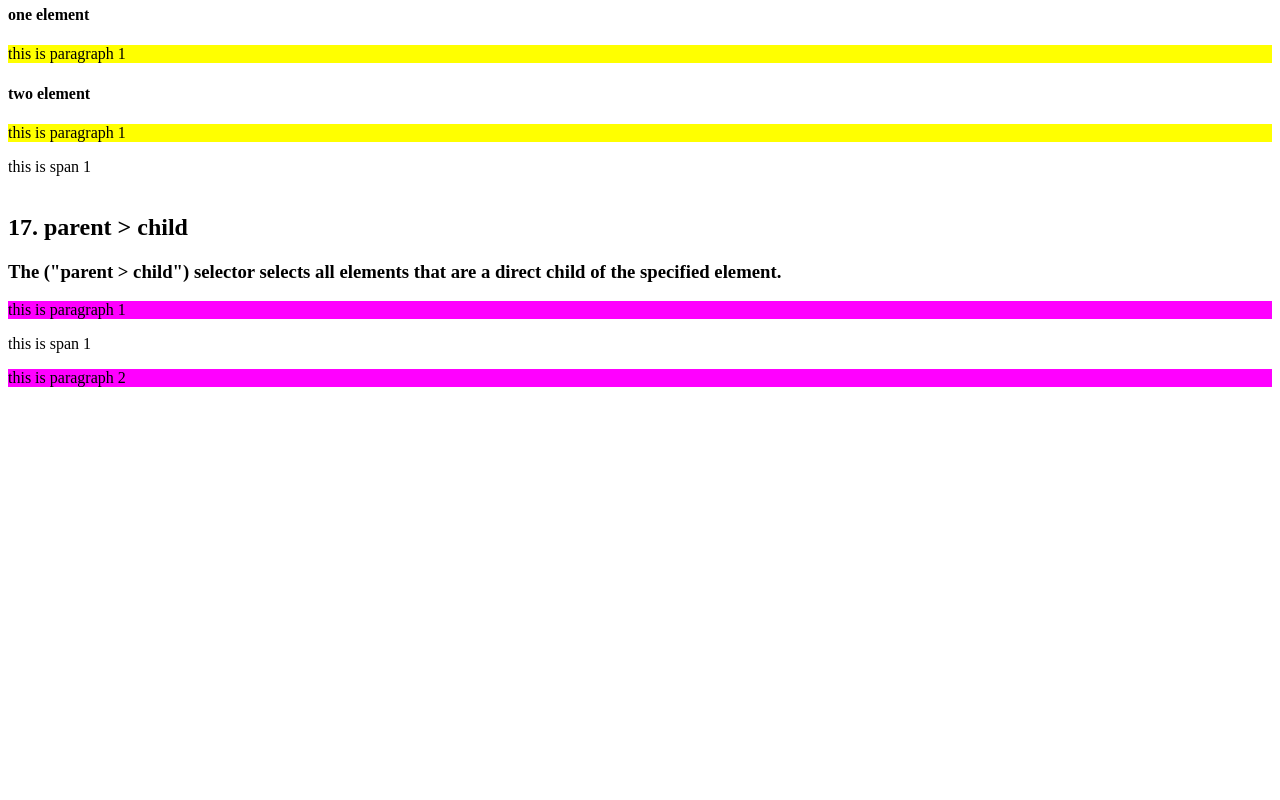
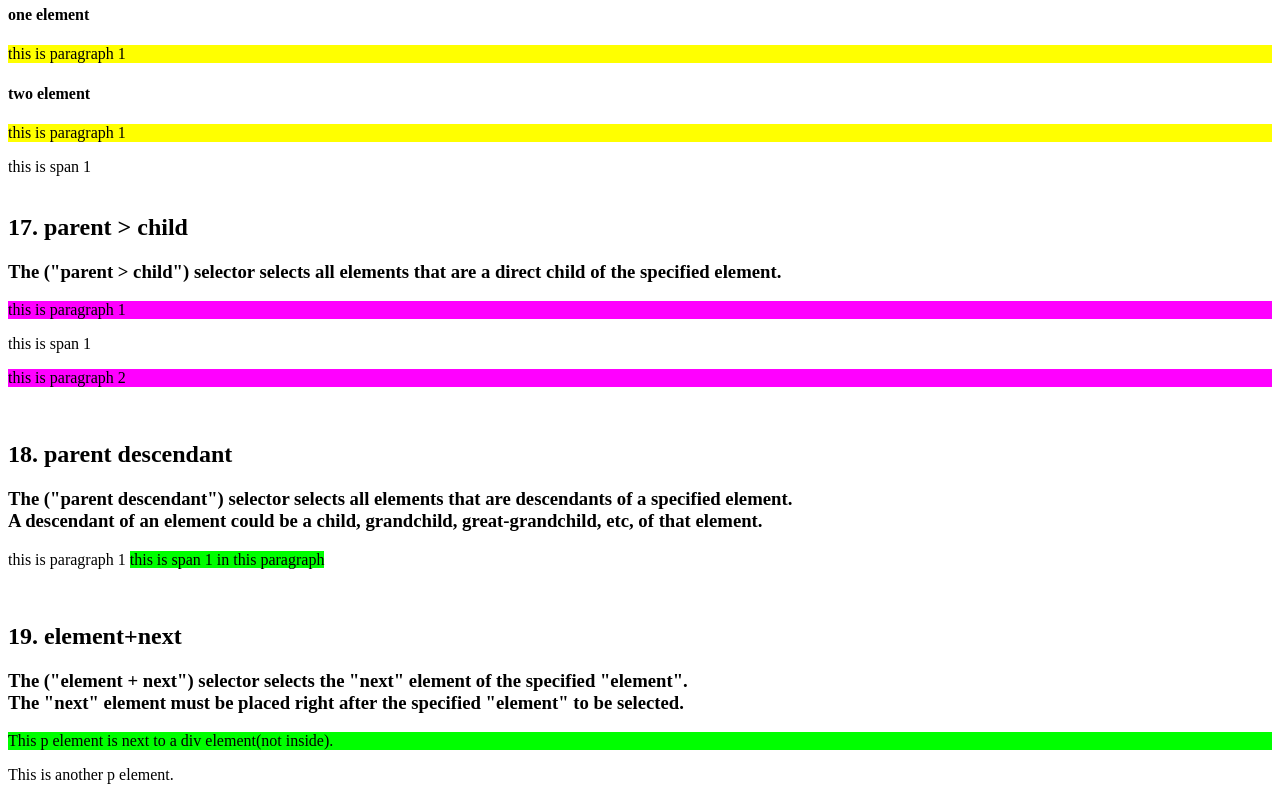
Before and after one commit to konregon/Jquery_ALL, a plain HTML site: page index.html in a window 1280 px wide. Shown: the part 4206-5006 px from the top of the page. Before the commit the page ends 4635 px from the top, so only its background shows below. Drawn offline with nearby package versions, Linux system fonts and the light colour scheme.

Commit message:
:element+next

```diff
--- a/index.html
+++ b/index.html
@@ -198,6 +198,28 @@
     <br>
 
 
+    <h2>18. parent descendant</h2>
+    <h3>The ("parent descendant") selector selects all elements that are descendants of a specified element.
+        <br>
+        A descendant of an element could be a child, grandchild, great-grandchild, etc, of that element.
+    </h3>
+    <div class="parentDescendant_selector1">
+        <p>this is paragraph 1
+            <span>this is span 1 in this paragraph</span>
+        </p>
+    </div>
+    <br>
+
+
+    <h2>19. element+next</h2>
+    <h3>The ("element + next") selector selects the "next" element of the specified "element".
+        <br> The "next" element must be placed right after the specified "element" to be selected.
+    </h3>
+    <div class="elementNext_selector">
+    </div>
+    <p>This p element is next to a div element(not inside).</p>
+    <p>This is another p element.</p>
+
 
 
 
--- a/selector.js
+++ b/selector.js
@@ -116,3 +116,15 @@ $(document).ready(function(){
 $(document).ready(function(){
     $(".parent_selector1 > p").css("background", "fuchsia");
 });
+
+
+// 18. parent descendant
+$(document).ready(function(){
+    $(".parentDescendant_selector1  span").css("background", "lime");
+});
+
+
+// 19. element+next
+$(document).ready(function(){
+    $(".elementNext_selector + p").css("background", "lime");
+});
```
